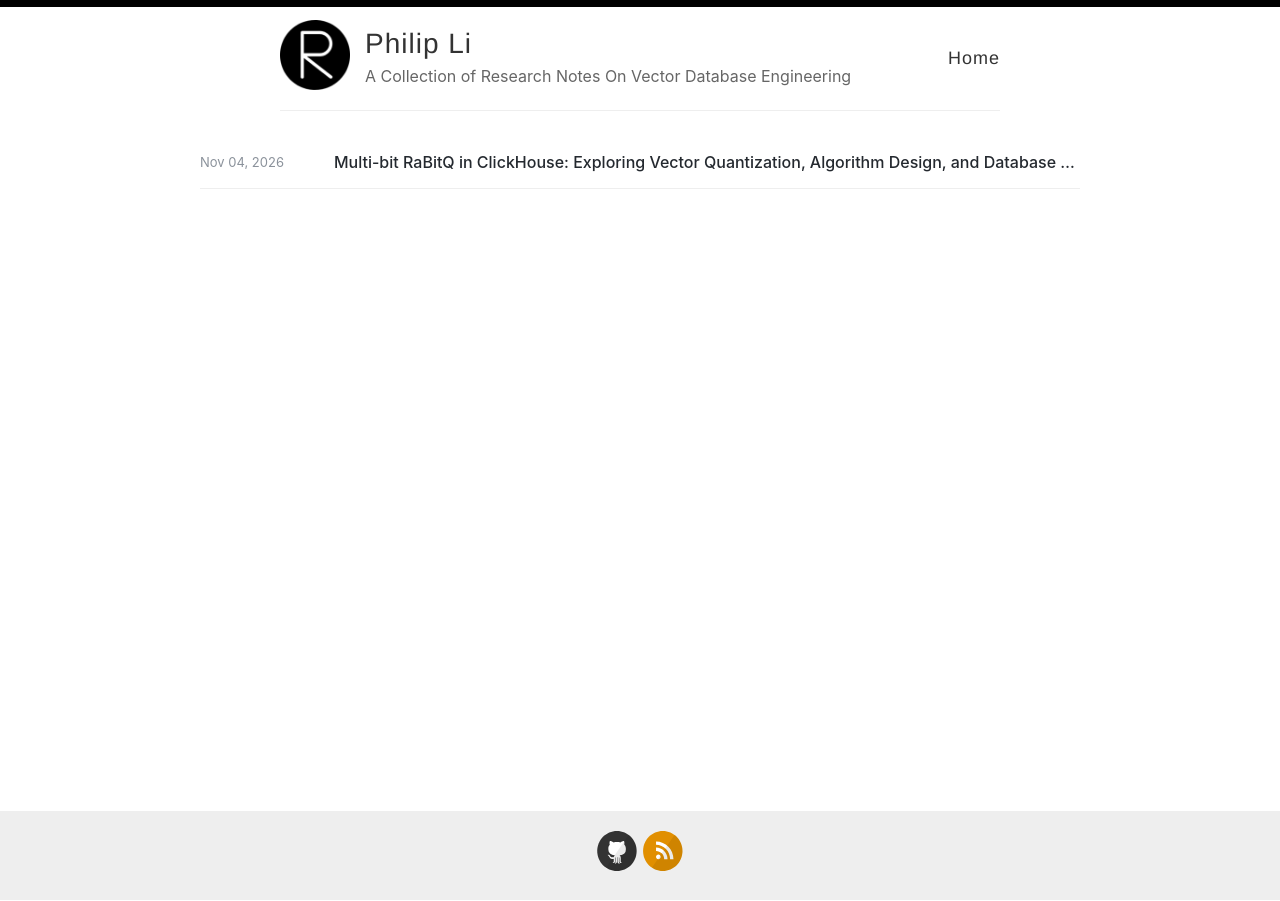
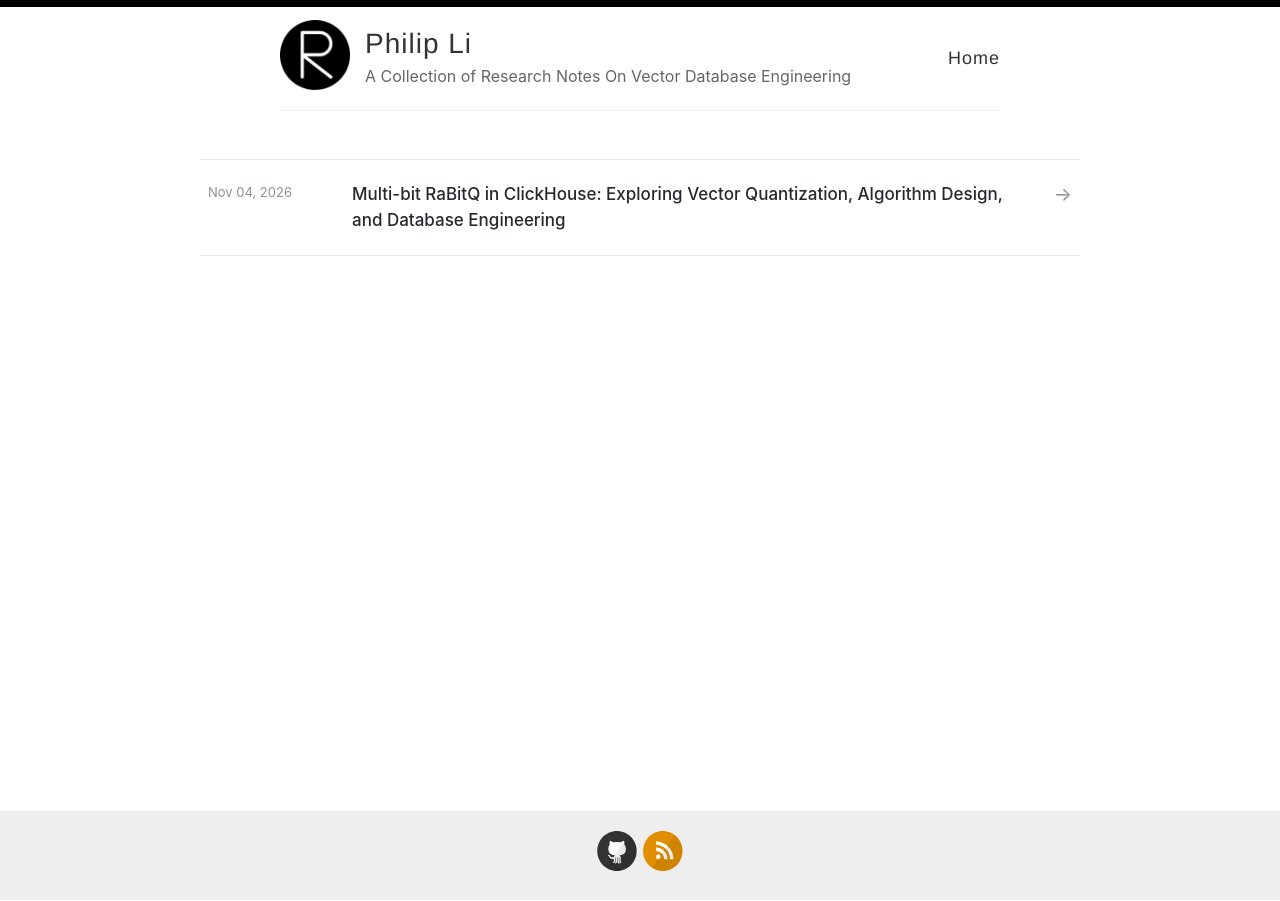
Before and after one commit to philip-jingxin/philip-jingxin.github.io, a Jekyll site: the page built from index.html, in a window 1280 px wide. Built offline with Jekyll 4.4.1, drawn with Linux system fonts in a browser that asks for light colours; the list of posts is cut into pages by our own code.

Commit message:
Refine research notes homepage layout

```diff
--- a/index.html
+++ b/index.html
@@ -2,15 +2,122 @@
 layout: default
 ---
 
-<ul class="article-index">
+<style>
+/* Research notes homepage */
+
+#main .notes-home {
+    max-width: 900px;
+    margin: 48px auto;
+}
+
+#main .notes-home-list {
+    margin: 0 !important;
+    padding: 0 !important;
+    list-style: none !important;
+}
+
+#main .notes-home-item {
+    display: block !important;
+    margin: 0 !important;
+    padding: 0 !important;
+    list-style: none !important;
+    border-top: 1px solid #e5e7eb;
+}
+
+#main .notes-home-item:last-child {
+    border-bottom: 1px solid #e5e7eb;
+}
+
+#main .notes-home-item::before,
+#main .notes-home-item::marker {
+    content: none !important;
+    display: none !important;
+}
+
+#main .notes-home-link {
+    display: grid !important;
+    grid-template-columns: 120px minmax(0, 1fr) 24px;
+    column-gap: 24px;
+    align-items: start;
+    padding: 22px 8px !important;
+    text-decoration: none !important;
+    background: transparent !important;
+}
+
+#main .notes-home-date {
+    color: #8b929b !important;
+    font-size: 13px !important;
+    font-weight: 400 !important;
+    line-height: 1.6;
+    white-space: nowrap;
+}
+
+#main .notes-home-title {
+    color: #24292f !important;
+    font-size: 17px !important;
+    font-weight: 500 !important;
+    line-height: 1.5;
+    letter-spacing: normal;
+    overflow-wrap: break-word;
+}
+
+#main .notes-home-arrow {
+    color: #8b929b;
+    font-size: 19px;
+    font-weight: 400;
+    line-height: 1.4;
+    text-align: right;
+}
+
+#main .notes-home-link:hover .notes-home-title {
+    color: #705dc7 !important;
+}
+
+#main .notes-home-link:hover .notes-home-arrow {
+    color: #705dc7;
+}
+
+/* Mobile */
+@media (max-width: 640px) {
+    #main .notes-home {
+        margin: 24px auto;
+    }
+
+    #main .notes-home-link {
+        grid-template-columns: minmax(0, 1fr) 20px;
+        column-gap: 12px;
+        row-gap: 6px;
+        padding: 16px 0 !important;
+    }
+
+    #main .notes-home-date {
+        grid-column: 1 / -1;
+        font-size: 12px !important;
+    }
+
+    #main .notes-home-title {
+        font-size: 15px !important;
+    }
+
+    #main .notes-home-arrow {
+        grid-column: 2;
+        grid-row: 2;
+    }
+}
+</style>
+
+<div class="notes-home">
+    <ul class="notes-home-list">
         {% for post in site.posts %}
-  <li class="article-index-row">
-    <time class="article-index-date" datetime="{{ post.date | date: '%Y-%m-%d' }}">
+        <li class="notes-home-item">
+            <a class="notes-home-link" href="{{ post.url | relative_url }}">
+                <time class="notes-home-date" datetime="{{ post.date | date: '%Y-%m-%d' }}">
                     {{ post.date | date: "%b %d, %Y" }}
                 </time>
-    <a class="article-index-title" href="{{ post.url | relative_url }}" title="{{ post.title | escape }}">
-      {{ post.title }}
+                <span class="notes-home-title">{{ post.title | escape }}</span>
+                <span class="notes-home-arrow" aria-hidden="true">→</span>
             </a>
         </li>
         {% endfor %}
     </ul>
+</div>
```
Lines whose indentation alone changed are shown as unchanged.
